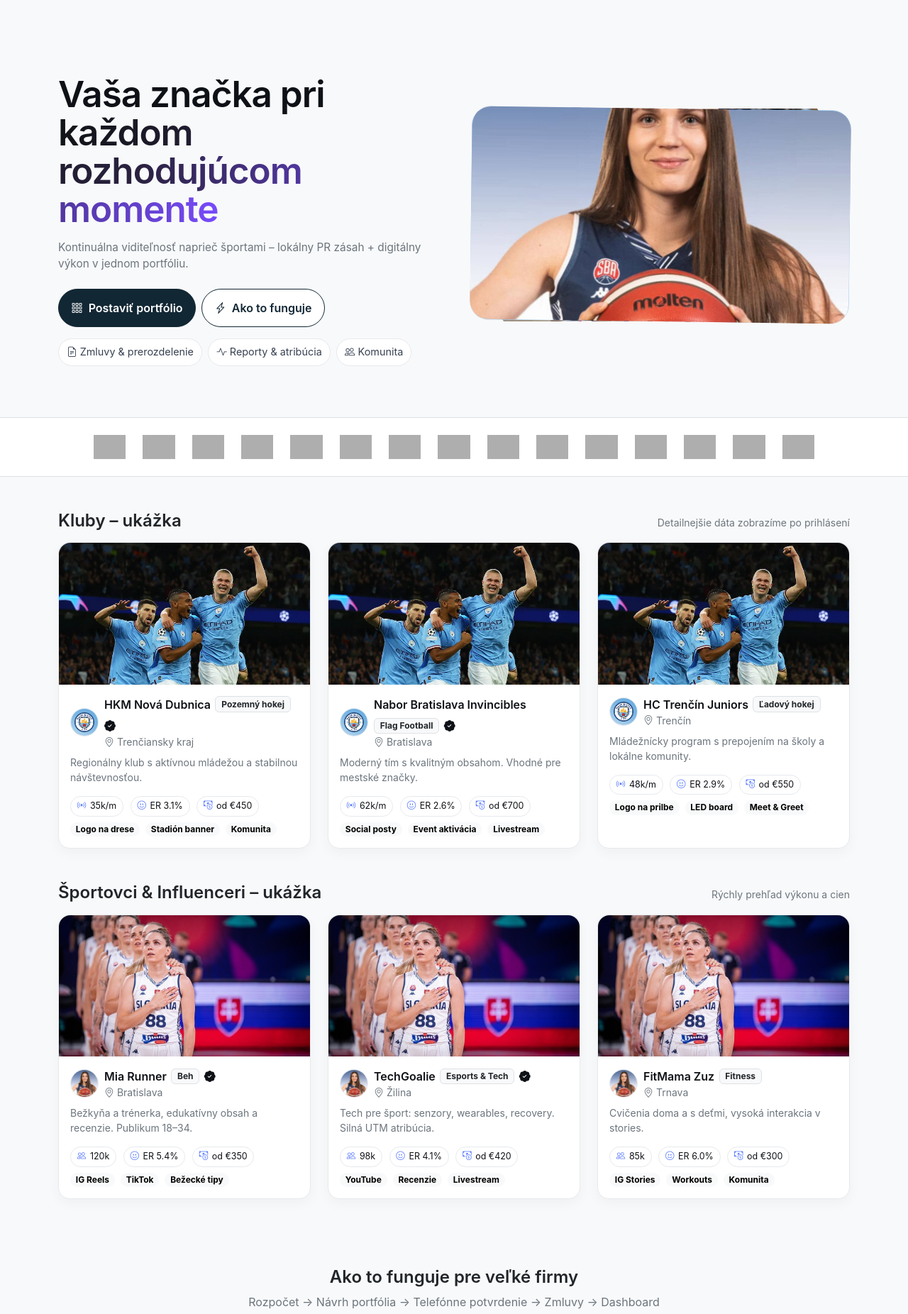
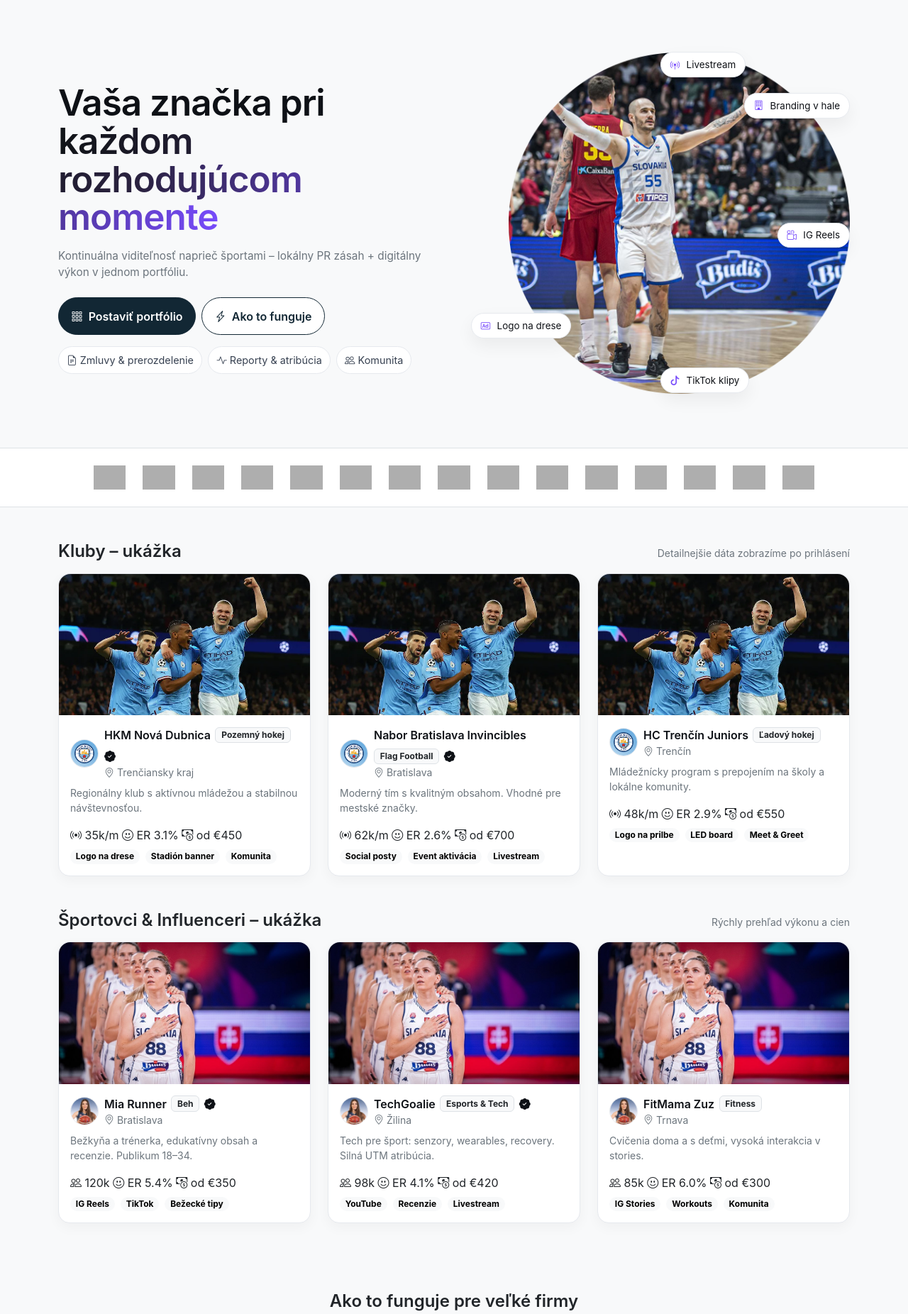
Before and after one commit to andreakollova/sponsor-platforma, a Flask app: page / in a window 1280 px wide. Shown: the part 97-1949 px from the top of the page at 71% size. Run offline with Flask 3, Linux system fonts and the light colour scheme; grey boxes are pictures that could not be loaded.

Commit message:
index hero new

```diff
--- a/static/styles.css
+++ b/static/styles.css
@@ -1,61 +1,69 @@
 /* ========= Root palette ========= */
 :root{
-  --brand: #122734;
-  --brand-2: #774bfb;
+  --brand:#122734;
+  --brand-2:#774bfb;
   --border:#e6e9ee;
-  --btn-radius: 999px;
+  --btn-radius:999px;
 
   /* jemnejšie váhy nadpisov */
-  --w-hero: 600;
-  --w-title: 600;
+  --w-hero:600;
+  --w-title:600;
 }
 
 body{
-  font-family: Inter, system-ui, -apple-system, Segoe UI, Roboto, "Helvetica Neue", Arial, "Noto Sans", "Liberation Sans", sans-serif;
+  font-family:Inter,system-ui,-apple-system,Segoe UI,Roboto,"Helvetica Neue",Arial,"Noto Sans","Liberation Sans",sans-serif;
 }
 
 /* ========= Navbar ========= */
 .glass-nav{
-  backdrop-filter: saturate(180%) blur(8px);
-  background: rgba(255,255,255,.85);
+  backdrop-filter:saturate(180%) blur(8px);
+  background:rgba(255,255,255,.85);
   border-bottom:1px solid var(--border);
 }
 .brand-logo{ height:28px; width:auto; display:block; }
 
 /* ========= Buttons ========= */
-.btn-xlg{ padding:.85rem 1.1rem; border-radius: var(--btn-radius); font-weight:600; }
-.btn-slim{ padding:.45rem .9rem;  border-radius: var(--btn-radius); font-weight:600; }
+.btn-xlg{ padding:.85rem 1.1rem; border-radius:var(--btn-radius); font-weight:600; }
+.btn-slim{ padding:.45rem .9rem; border-radius:var(--btn-radius); font-weight:600; }
 
-.btn-brand{ background: var(--brand); color:#fff; border:1px solid var(--brand); }
+.btn-brand{ background:var(--brand); color:#fff; border:1px solid var(--brand); }
 .btn-brand:hover{ filter:brightness(.95); color:#fff; }
 .btn-ghost-brand{ background:#fff; color:var(--brand); border:1px solid var(--brand); }
 .btn-ghost-brand:hover{ background:var(--brand); color:#fff; }
 .btn-ghost{ background:#fff; color:#111418; border:1px solid var(--border); }
 .btn-ghost:hover{ background:#f8fafc; }
-
-.btn-brand,.btn-ghost-brand,.btn-ghost{ border-radius: var(--btn-radius) !important; }
+.btn-brand,.btn-ghost-brand,.btn-ghost{ border-radius:var(--btn-radius)!important; }
 
 /* ========= HERO ========= */
-.hero-section{ margin-top:-70px; padding:6.5rem 0 4.5rem; overflow: visible; }
+/* menej vzduchu zhora */
+.hero-section{
+  margin-top:-70px;
+  padding:4rem 0 3.5rem;      /* was 6.5rem 0 4.5rem */
+  overflow:visible;
+}
+@media (min-width:1200px){
+  .hero-section{ padding:4.5rem 0 3.75rem; }
+}
+
 .hero-title{
-  /* menší nadpis */
-  font-size: clamp(34px, 4vw, 56px);
+  font-size:clamp(34px,4vw,56px);
   letter-spacing:-0.02em;
   color:#0e1116;
   line-height:1.05;
   margin-bottom:1rem;
-  font-weight: var(--w-hero);
+  font-weight:var(--w-hero);
 }
 .accent{
-  background-image: linear-gradient(90deg,#111418 0%, #2a2240 40%, #774bfb 100%);
+  background-image:linear-gradient(90deg,#111418 0%,#2a2240 40%,#774bfb 100%);
   -webkit-background-clip:text; -webkit-text-fill-color:transparent;
 }
 .hero-section .lead{
-  font-size: clamp(14px, 1.2vw, 18px);
-  font-weight: 400;
-  color: #374151;
-  line-height: 1.5;
+  font-size:clamp(14px,1.2vw,18px);
+  font-weight:400;
+  color:#374151;
+  line-height:1.5;
 }
+
 .pill-row{ display:flex; flex-wrap:wrap; gap:.5rem; }
 .chip{
   padding:.48rem .7rem;
@@ -64,59 +72,75 @@
   background:#fff; color:#374151; font-size:.9rem;
 }
 
-/* === FULL PHOTO (no card look) ======================================= */
+/* === HERO vizuál: čistý obrázok bez “card” vzhľadu === */
 .hero-media{
-  position: relative;
-  width: 100%;
-  max-width: 720px;              /* drží šírku v pravom stĺpci */
-  aspect-ratio: 16 / 9;
-  margin-inline: auto;
-  overflow: visible;             /* aby tagy mohli byť mimo */
-  isolation: isolate;            /* vlastný stacking context */
+  position:relative;
+  display:block;
+  width:100%;
+  overflow:visible;         /* nech tagy môžu byť mimo obrázka */
 }
 
-/* tvrdý reset: žiadny rám, žiadny tieň, iba jemné zaoblenie */
-.hero-media > img{
+/* default: menší, držaný vpravo aby neliezol do textu */
+.hero-img{
   display:block;
-  width:100%;
-  height:100%;
-  object-fit: cover;
-  background: transparent !important;
-  border: 0 !important;
-  box-shadow: none !important;
-  border-radius: 26px;           /* len jemné zaoblenie */
-  clip-path: inset(0 round 26px);/* čistý rez hrán pre vločkové tagy */
+  width:90% !important;     /* uprav: 80–95% podľa chuti */
+  height:auto !important;
+  margin-left:auto;         /* drž vpravo */
+  transform:none !important;
+  object-fit:contain !important;  /* nikdy nerezať – ukáž celé */
+  object-position:center center;
+
+  background:transparent !important;
+  border:0 !important;
+  box-shadow:none !important;
+  border-radius:0 !important;
+  clip-path:none !important;
+  -webkit-mask-image:none !important;
+  mask-image:none !important;
 }
 
-/* === Floating avatars – pri rohoch, tesne mimo fotky ================== */
-.orbit-avatar{
-  position:absolute;
-  width:48px; height:48px; border-radius:50%; border:2px solid #fff;
-  box-shadow:0 12px 28px rgba(0,0,0,.15);
-  object-fit:cover; pointer-events:none; z-index:3;
-  animation: floatY 6s ease-in-out infinite, wiggle 10s ease-in-out infinite;
-}
-.oa-tl{ top:0; left:0; transform:translate(-40%, -40%); }
-.oa-br{ bottom:0; right:0; transform:translate(40%, 40%); animation-delay:1.2s; }
-
-/* === Orbit chips – 3 kusy, striktne MIMO hrán obrázka ================= */
+/* ===== Orbit chips – upratané, symetrické rozmiestnenie ===== */
 .orbit-chip{
   position:absolute; z-index:3; pointer-events:none;
   background:#fff; border:1px solid var(--border); border-radius:999px;
   padding:.42rem .8rem; font-size:.84rem; color:#0e1116;
   box-shadow:0 10px 24px rgba(0,0,0,.06);
   animation:bob 7.5s ease-in-out infinite;
+  white-space:nowrap;
 }
 .orbit-chip i{ margin-right:.35rem; color:var(--brand-2); }
 
-/* ukotvenie tak, aby nešli do ľavého textového stĺpca */
-.oc-top  { top:0;    left:50%; transform:translate(-50%, -120%); }
-.oc-left { top:50%;  left:0;   transform:translate(-110%, -50%); }
-.oc-right{ top:50%;  right:0;  transform:translate(110%, -50%); }
+/* 1) hore-stred (najdôležitejší) */
+.oc-top{
+  top:0; left:50%;
+  transform:translate(-50%,-80%);   /* bližšie k fotke, nie tak vysoko */
+}
 
-/* animácie */
-@keyframes floatY{ 0%{transform:translateY(0)} 50%{transform:translateY(-10px)} 100%{transform:translateY(0)} }
-@keyframes wiggle{ 0%{transform:rotate(0)} 50%{transform:rotate(.8deg)} 100%{transform:rotate(0)} }
+/* 2) hore-vpravo */
+.oc-tr{
+  top:12%; right:0;
+  transform:translate(110%,-40%);
+}
+
+/* 3) stred-vpravo */
+.oc-right{
+  top:50%; right:0;
+  transform:translate(110%,-50%);
+}
+
+/* 4) dole-stred */
+.oc-bottom{
+  bottom:0; left:50%;
+  transform:translate(-50%,110%);
+}
+
+/* 5) dole-vľavo (namiesto stred-vľavo aby to neliezlo do textu) */
+.oc-left{
+  bottom:16%; left:0;
+  transform:translate(-90%,0);      /* miernejší offset mimo fotky */
+}
+
+/* animácia */
 @keyframes bob{ 0%,100%{transform:translateY(0)} 50%{transform:translateY(-8px)} }
 
 /* ========= Listing cards ========= */
@@ -129,14 +153,6 @@
 .lc-avatar{ width:40px; height:40px; border-radius:50%; border:1px solid var(--border); object-fit:cover; }
 .lc-title{ font-weight:var(--w-title); color:#0e1116; display:flex; align-items:center; gap:.4rem; flex-wrap:wrap; }
 
-.mini-kpis{ display:flex; flex-wrap:wrap; gap:.4rem .6rem; }
-.mini{
-  font-size:.78rem; color:#0e1116; background:#fff;
-  border:1px solid var(--border); border-radius:999px;
-  padding:.25rem .55rem; display:inline-flex; align-items:center; gap:.35rem;
-}
-.mini i{ color:#5b7cff; }
-
 /* ========= Timeline ========= */
 .timeline-steps{ display:grid; grid-template-columns:1fr auto 1fr auto 1fr auto 1fr; align-items:center; gap:12px; }
 .tstep{ text-align:center; }
@@ -146,9 +162,9 @@
 
 /* ========= Partners ========= */
 .partners-row .partner-icon{
-  filter: grayscale(100%) brightness(0) invert(55%);
+  filter:grayscale(100%) brightness(0) invert(55%);
   opacity:.7;
-  transition: filter .25s ease, opacity .25s ease, transform .25s ease;
+  transition:filter .25s ease, opacity .25s ease, transform .25s ease;
   max-width:160px;
 }
 .partners-row .partner-icon:hover{ filter:none; opacity:1; transform:translateY(-2px); }
@@ -166,7 +182,7 @@
 .footer-brand{ text-decoration:none; }
 .footer-logo{ height:32px; width:auto; display:block; filter:none!important; }
 
-.site-footer-dark{ background:#000000; color:#e9eef5; border-top:none; }
+.site-footer-dark{ background:#000; color:#e9eef5; border-top:none; }
 .site-footer-dark .footer-h6{ color:#fff; }
 .site-footer-dark .text-secondary{ color:rgba(255,255,255,.75)!important; }
 .site-footer-dark .footer-links{ list-style:none; padding:0; margin:0; }
@@ -185,55 +201,34 @@
 .site-footer-dark .btn-brand:hover{ filter:brightness(.92); }
 .site-footer-dark .footer-bottom{ border-top:1px solid rgba(255,255,255,.12); background:rgba(0,0,0,.12); }
 .site-footer-dark .footer-bottom-link{ color:#e9eef5; opacity:.85; text-decoration:none; }
-.site-footer-dark .footer-bottom-link:hover{ opacity:1; text-decoration:underline; }
 
 /* ========= Typografia – jemnejšie váhy ========= */
-h1, h2, h3, h4, h5, h6{ font-weight: var(--w-title); }
-h1.fw-bold, h2.fw-bold, h3.fw-bold, h4.fw-bold, h5.fw-bold, h6.fw-bold,
-.h1.fw-bold, .h2.fw-bold, .h3.fw-bold, .h4.fw-bold, .h5.fw-bold, .h6.fw-bold{
-  font-weight: var(--w-title) !important;
+h1,h2,h3,h4,h5,h6{ font-weight:var(--w-title); }
+h1.fw-bold,h2.fw-bold,h3.fw-bold,h4.fw-bold,h5.fw-bold,h6.fw-bold,
+.h1.fw-bold,.h2.fw-bold,.h3.fw-bold,.h4.fw-bold,.h5.fw-bold,.h6.fw-bold{
+  font-weight:var(--w-title)!important;
 }
 
 /* ========= Responsive ========= */
-@media (max-width: 1200px){
-  .oc-left { transform:translate(-100%, -50%); }
-  .oc-right{ transform:translate(100%, -50%); }
-  .oc-top  { transform:translate(-50%, -110%); }
+@media (max-width:1200px){
+  /* prispôsob polohu tagov bližšie k fotke */
+  .oc-top{   transform:translate(-50%,-70%); }
+  .oc-tr{    transform:translate(95%,-30%); }
+  .oc-right{ transform:translate(95%,-50%); }
+  .oc-bottom{ transform:translate(-50%,95%); }
+  .oc-left{  transform:translate(-80%,0); }
 }
-@media (max-width: 992px){
+@media (max-width:992px){
   .timeline-steps{ grid-template-columns:1fr; }
   .tconnector{ display:none; }
 
-  /* menej rušivé prvky na mobile: horný tag + 1 avatar */
-  .oc-left,.oc-right{ display:none; }
-  .oa-br{ display:none; }
-  .hero-media{ aspect-ratio: 16 / 11; }
+  /* hero fotka na mobile: šírka stĺpca */
+  .hero-img{ width:100% !important; }
+
+  /* menej rušivé prvky – necháme len horný tag */
+  .oc-left,.oc-right,.oc-tr,.oc-bottom{ display:none; }
+  .oc-top{ transform:translate(-50%,-60%); }
 }
-@media (max-width: 576px){
+@media (max-width:576px){
   .btn-xlg{ width:100%; }
 }
-
-.hero-img{
-  display:block;
-  width:100%;
-  height:100%;
-  object-fit:cover;
-  border-radius:26px;
-  background:transparent;
-  border:0;
-  box-shadow:none;
-  filter:none;
-}
-
-/* === HERO hard reset (kill any card look) === */
-.hero-media,
-.hero-media > *{
-  box-shadow: none !important;
-  background: transparent !important;
-  border: 0 !important;
-  filter: none !important;
-}
-.hero-media::before,
-.hero-media::after{
-  content: none !important;
-}
--- a/templates/index.html
+++ b/templates/index.html
@@ -61,7 +61,7 @@
     <section class="hero-section">
       <div class="container">
         <div class="row align-items-center g-lg-5 g-4">
-          <!-- Left: copy -->
+          <!-- Left copy -->
           <div class="col-lg-6">
             <h1 class="hero-title fw-bold mb-3">
               Vaša značka pri <span class="accent">každom rozhodujúcom momente</span>
@@ -86,24 +86,25 @@
             </div>
           </div>
 
-          <!-- Right: full photo (NO card) + floating tags/avatars outside -->
+          <!-- Right: FULL photo (no card) + orbiting tags outside -->
           <div class="col-lg-6">
             <figure class="hero-media">
               <img class="hero-img" src="{{ url_for('static', filename='hero-photo.png') }}" alt="Športový vizuál" loading="eager">
 
+              <!-- orbit chips (OUTSIDE image bounds) -->
               <div class="orbit-chip oc-top"><i class="bi bi-broadcast-pin"></i> Livestream</div>
               <div class="orbit-chip oc-left"><i class="bi bi-badge-ad"></i> Logo na drese</div>
               <div class="orbit-chip oc-right"><i class="bi bi-camera-reels"></i> IG Reels</div>
 
-              <img class="orbit-avatar oa-tl" src="{{ url_for('static', filename='profileimages/profile.png') }}" alt="">
-              <img class="orbit-avatar oa-br" src="{{ url_for('static', filename='profileimages/influencer.png') }}" alt="">
+              <!-- nové 2 tagy -->
+              <div class="orbit-chip oc-tr"><i class="bi bi-building"></i> Branding v hale</div>
+              <div class="orbit-chip oc-bottom"><i class="bi bi-tiktok"></i> TikTok klipy</div>
             </figure>
           </div>
+
         </div>
       </div>
     </section>
-
-
 
     <!-- PARTNERS -->
     <section class="py-4 bg-white border-top border-bottom">
@@ -130,7 +131,6 @@
               <div class="ratio ratio-16x9 rounded-top-4 overflow-hidden">
                 <img src="{{ url_for('static', filename=card.cover) }}" class="object-fit-cover" alt="cover {{ card.title }}">
               </div>
-
               <div class="card-body">
                 <div class="d-flex align-items-center gap-2 mb-2">
                   <img class="lc-avatar" src="{{ url_for('static', filename=card.avatar) }}" alt="">
@@ -143,16 +143,12 @@
                     <div class="text-secondary small"><i class="bi bi-geo-alt"></i> {{ card.location }}</div>
                   </div>
                 </div>
-
                 <p class="text-secondary small mb-3">{{ card.desc }}</p>
-
-                <!-- mini KPI viditeľné bez loginu -->
                 <div class="mini-kpis">
                   <span class="mini"><i class="bi bi-broadcast"></i> {{ card.reach }}</span>
                   <span class="mini"><i class="bi bi-emoji-smile"></i> ER {{ '%.1f'|format(card.er) }}%</span>
                   <span class="mini"><i class="bi bi-cash-coin"></i> od €{{ card.price_from }}</span>
                 </div>
-
                 <div class="d-flex flex-wrap gap-2 mt-2">
                   {% for t in card.tags %}<span class="badge text-bg-light rounded-pill">{{ t }}</span>{% endfor %}
                 </div>
@@ -178,7 +174,6 @@
               <div class="ratio ratio-16x9 rounded-top-4 overflow-hidden">
                 <img src="{{ url_for('static', filename=card.cover) }}" class="object-fit-cover" alt="cover {{ card.title }}">
               </div>
-
               <div class="card-body">
                 <div class="d-flex align-items-center gap-2 mb-2">
                   <img class="lc-avatar" src="{{ url_for('static', filename=card.avatar) }}" alt="">
@@ -191,15 +186,12 @@
                     <div class="text-secondary small"><i class="bi bi-geo-alt"></i> {{ card.location }}</div>
                   </div>
                 </div>
-
                 <p class="text-secondary small mb-3">{{ card.desc }}</p>
-
                 <div class="mini-kpis">
                   <span class="mini"><i class="bi bi-people"></i> {{ card.reach }}</span>
                   <span class="mini"><i class="bi bi-emoji-smile"></i> ER {{ '%.1f'|format(card.er) }}%</span>
                   <span class="mini"><i class="bi bi-cash-coin"></i> od €{{ card.price_from }}</span>
                 </div>
-
                 <div class="d-flex flex-wrap gap-2 mt-2">
                   {% for t in card.tags %}<span class="badge text-bg-light rounded-pill">{{ t }}</span>{% endfor %}
                 </div>
@@ -272,7 +264,7 @@
       </div>
     </section>
 
-    <!-- ===== Footer (DARK = #000) ===== -->
+    <!-- FOOTER -->
     <footer class="site-footer site-footer-dark">
       <div class="container py-5">
         <div class="row g-4">
```
